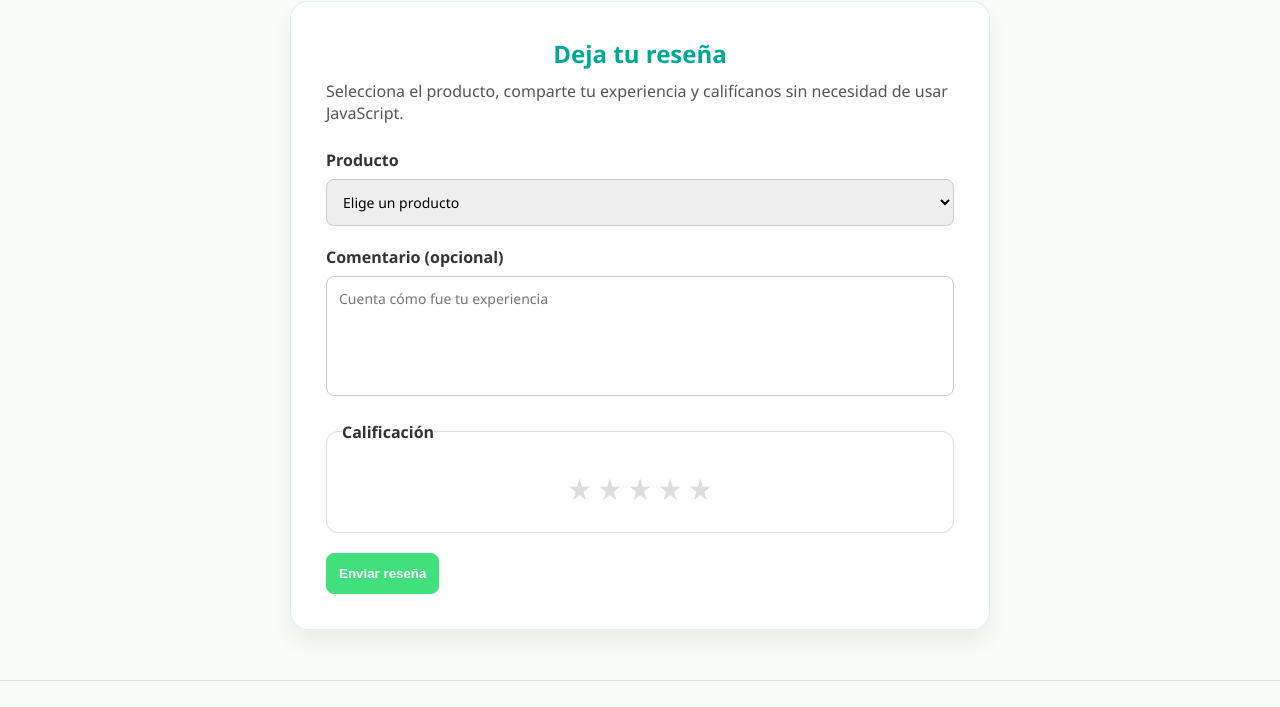
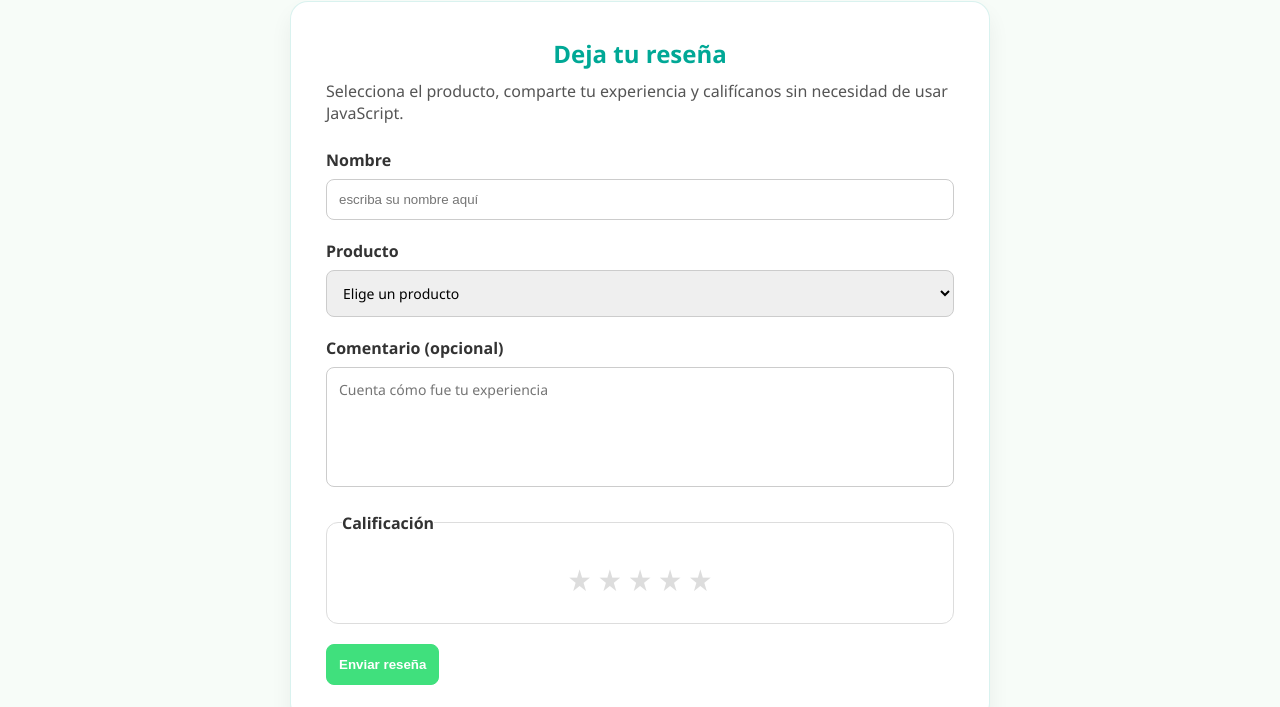
Before and after one commit to samp0321/Eat-and-Bite, a plain HTML site: page reseña.html in a window 1280 px wide. Shown: the part 1192-1899 px from the top of the page. Drawn offline with Linux system fonts and the light colour scheme.

Commit message:
Manejo del DOM en reseñas

```diff
--- a/reseña.html
+++ b/reseña.html
@@ -146,6 +146,10 @@
         <p>Selecciona el producto, comparte tu experiencia y califícanos sin necesidad de usar JavaScript.</p>
         <form class="review-form" action="#" method="POST">
             <div class="form-group">
+                <label for="nombre">Nombre</label>
+                <input type="text" name="nombre" id="nombre" placeholder="escriba su nombre aquí" required>
+            </div>
+            <div class="form-group">
                 <label for="producto">Producto</label>
                 <select id="producto" name="producto" required>
                     <option value="">Elige un producto</option>
@@ -176,6 +180,7 @@
                 </div>
             </fieldset>
             <button type="submit" class="boton_introduccion_a">Enviar reseña</button>
+            <span id="mensaje-estado"></span>
         </form>
     </div>
 </section>
@@ -210,5 +215,6 @@
         </div>
       </a>
     </div>
+    <script src="main.js"></script>
 </body>
 </html>
```
